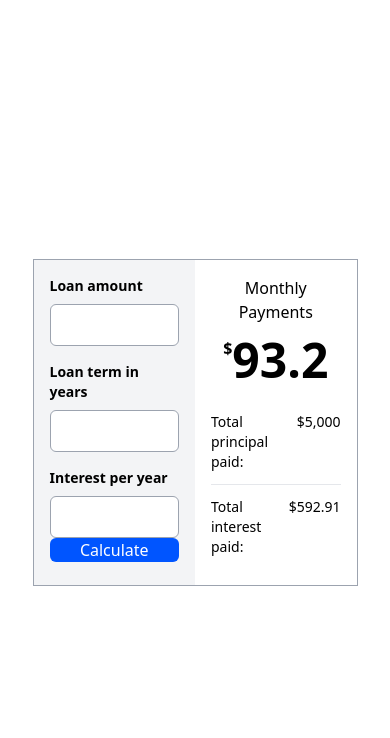
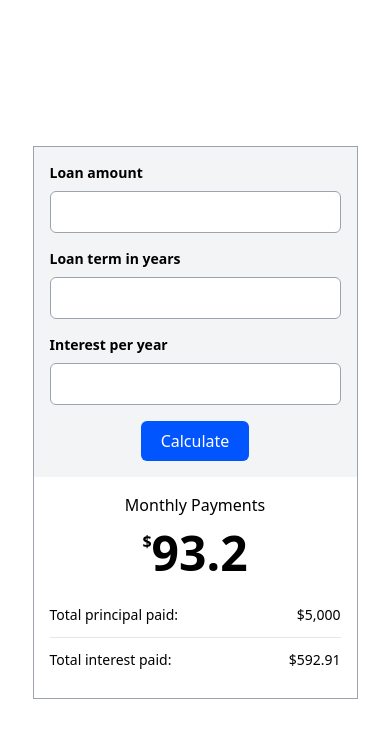
Before and after one commit to 2salted/loan-calculator-app, a React (Vite) app: page / in a window 390 px wide. Shown: the top 738 px of the page. Built offline with nearby package versions, Linux system fonts and the light colour scheme.

Commit message:
update css gui for mobile

```diff
--- a/src/components/Calculator.tsx
+++ b/src/components/Calculator.tsx
@@ -1,7 +1,7 @@
 export default function Calculator() {
   return (
-    <div className="flex flex-row lg:w-4/5 w-5/6 border border-gray-400">
-      <div className="w-1/2 justify-center bg-gray-100 p-4">
+    <div className="flex md:flex-row flex-col lg:w-4/6 w-5/6 border border-gray-400">
+      <div className="md:w-1/2 w-full justify-center bg-gray-100 p-4">
         <div className="flex flex-col">
           <label htmlFor="input1" className="font-bold text-sm pb-2">
             Loan amount
@@ -24,10 +24,12 @@ export default function Calculator() {
             id="input3"
             className="border rounded-md p-2 outline-none border-gray-400"
           ></input>
-          <button className="bg-[#0055ff] rounded-md text-white px-4">Calculate</button>
+          <div className="flex pt-4 justify-center md:justify-start">
+            <button className="bg-[#0055ff] rounded-md text-white py-2 px-5">Calculate</button>
+          </div>
         </div>
       </div>
-      <div className="w-1/2 p-4">
+      <div className="md:w-1/2 w-full p-4">
         <div className="flex flex-col">
           <div className="text-center pb-3">Monthly Payments</div>
           <div className="flex flex-row justify-center">
```
Also changed, not shown: 1 other file (tests, documents, lock files or other folders).
